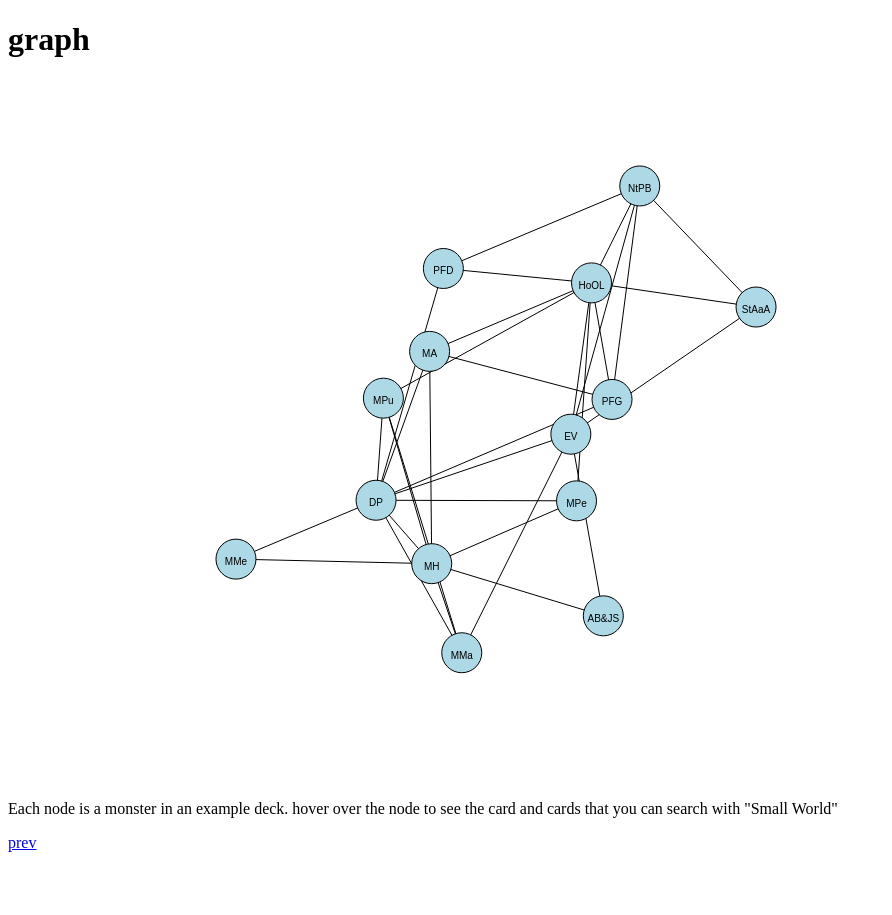
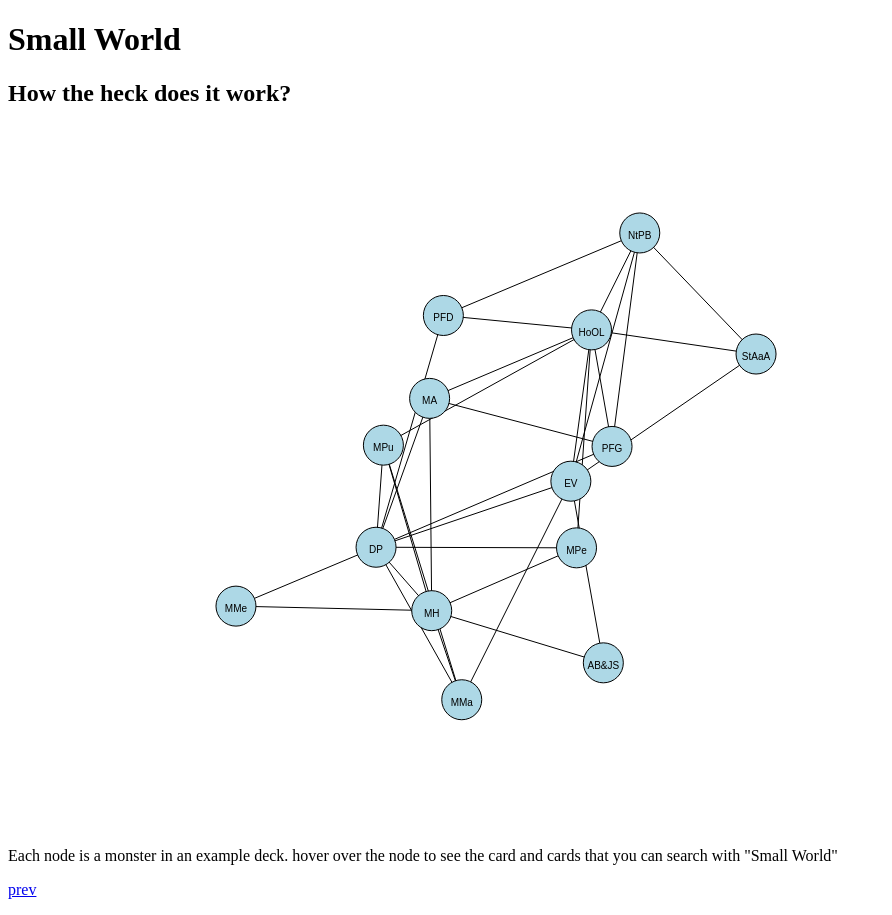
Before and after one commit to xyzme2/xyzme2.github.io, a plain HTML site: page graph.html in a window 1280 px wide. Shown: the whole page, without its empty margins (0-892 px from the left). Before the commit the page ends 868 px from the top, so only its background shows below. Drawn offline with nearby package versions, Linux system fonts and the light colour scheme.

Commit message:
added consistant title to graph

```diff
--- a/graph.html
+++ b/graph.html
@@ -12,7 +12,8 @@
 </style>
 <div id="cardImage"></div>
 
-<h1>graph</h1>
+<h1>Small World</h1>
+<h2>How the heck does it work?</h2>
 
 <svg width="1000" height="700"></svg>
 <p>Each node is a monster in an example deck. hover over the node to see the card and cards that you can search with "Small World"</p>
```
